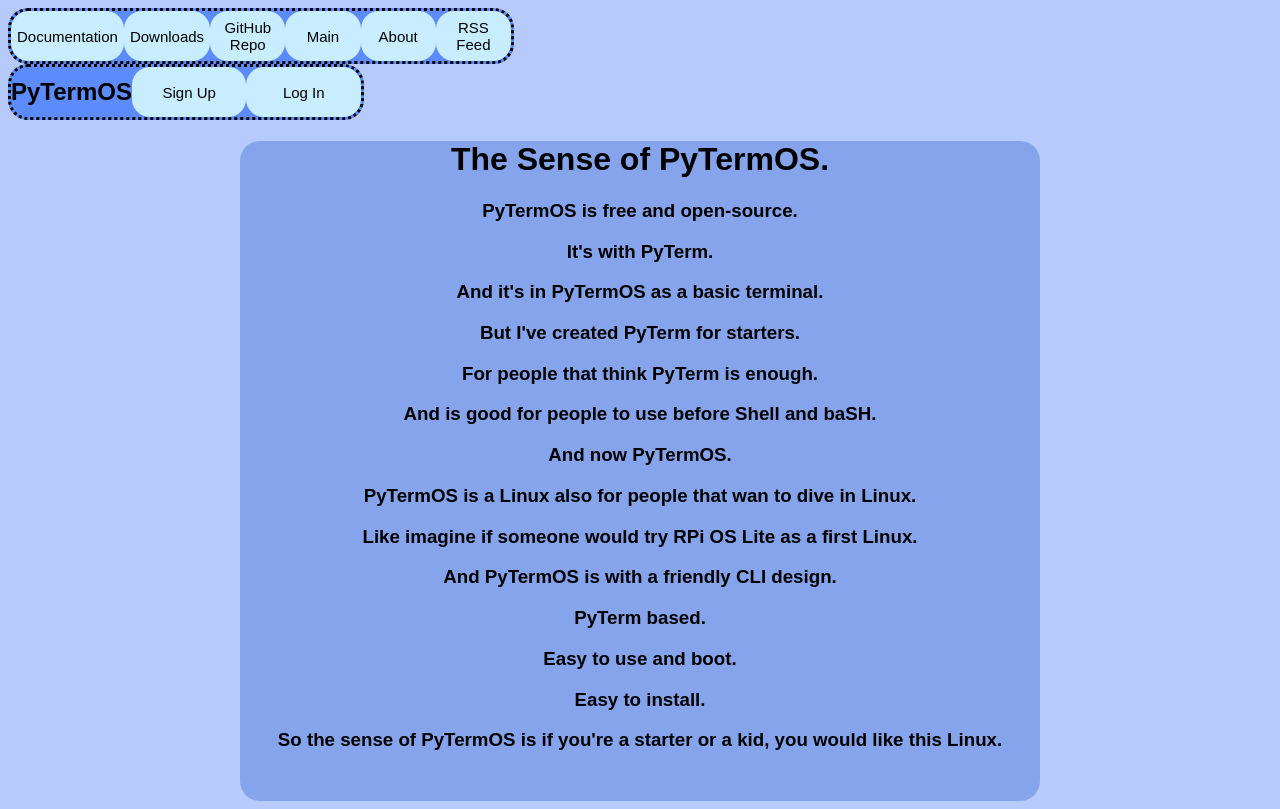
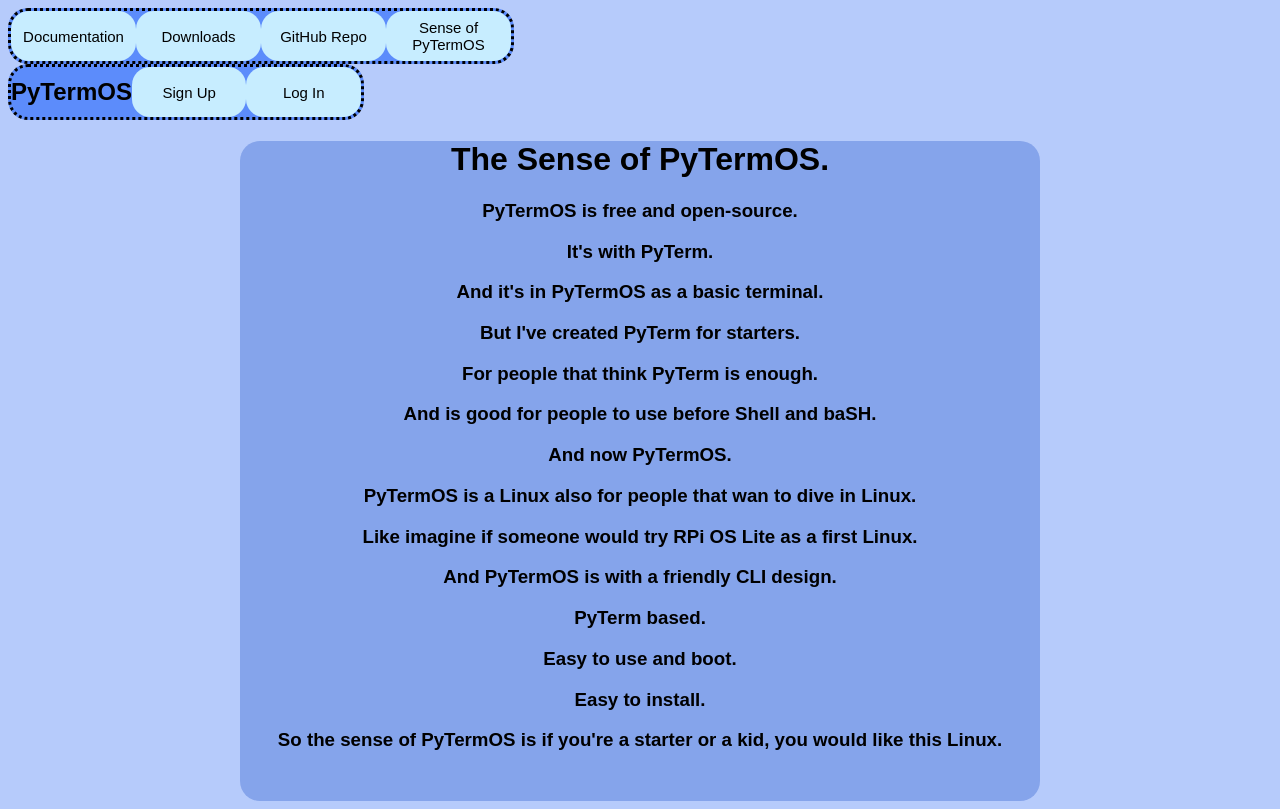
Before and after one commit to PyTermOS-Project/pytermos.com, a plain HTML site: page sense.html in a window 1280 px wide. Drawn offline with Linux system fonts and the light colour scheme; a web font is replaced by a local one.

Commit message:
rss adding button removing!!

```diff
--- a/sense.html
+++ b/sense.html
@@ -15,9 +15,7 @@
             <button class="docs"><a href="https://docs.pytermos.com/">Documentation</a></button>
             <button class="docs"><a href="https://www.icloud.com/iclouddrive/069C_WVIjLR8Dou0oQZ5_f6Pg#PyTermOS_Versions">Downloads</a></button>
             <button class="docs"><a href="https://github.com/MarkPavlenko/PyTermOS">GitHub Repo</a></button>
-            <button class="docs"><a href="index.html">Main</a></button>
-            <button class="docs"><a href="about.html">About</a></button>
-            <button class="docs"><a href="https://github.com/organizations/PyTermOS-Project/markpavlenko.private.atom?token=A2GQHEY22M7CXNZLNVHGBWGEOV4P4">RSS Feed</a></button>
+            <button class="docs"><a href="sense.html">Sense of PyTermOS</a></button>
         </div>
         <div class="divelements2">
             <h1>PyTermOS</h1>
```
Also changed, not shown: index.html (+4 -2 lines).
